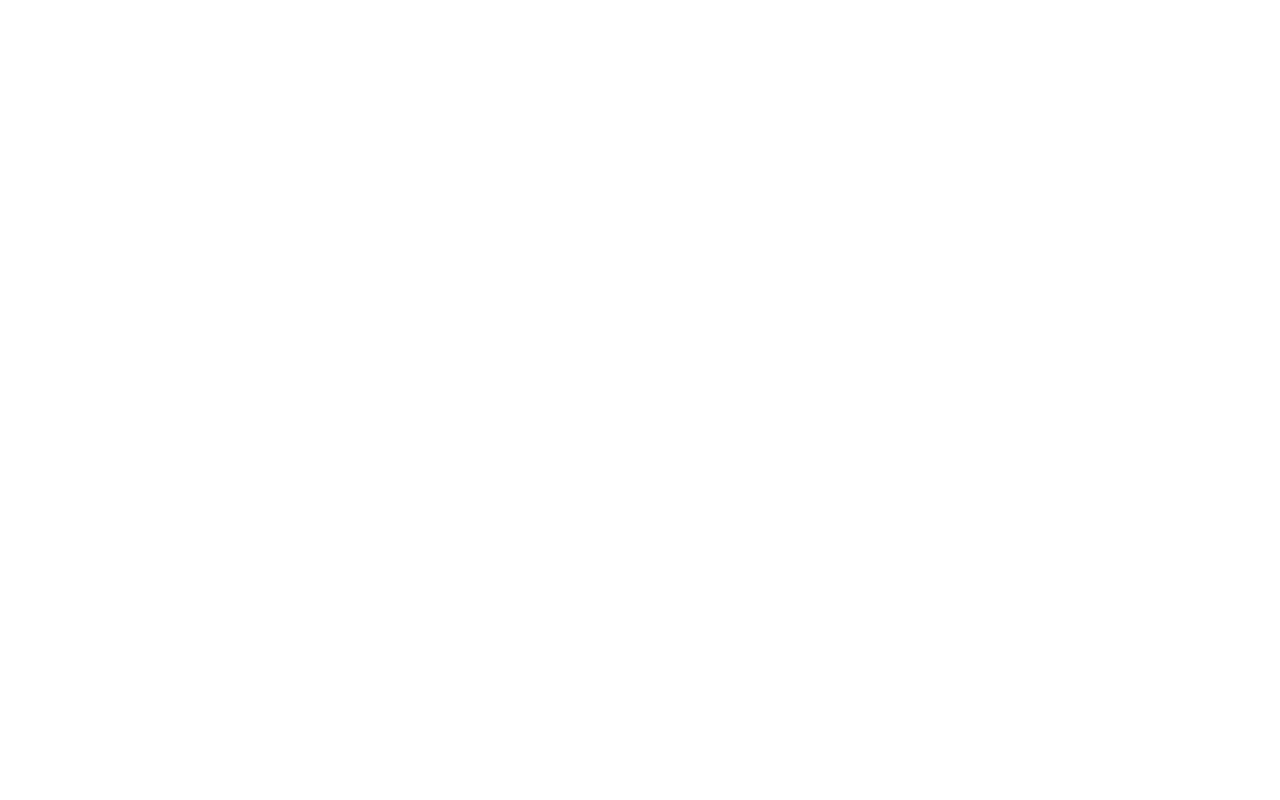
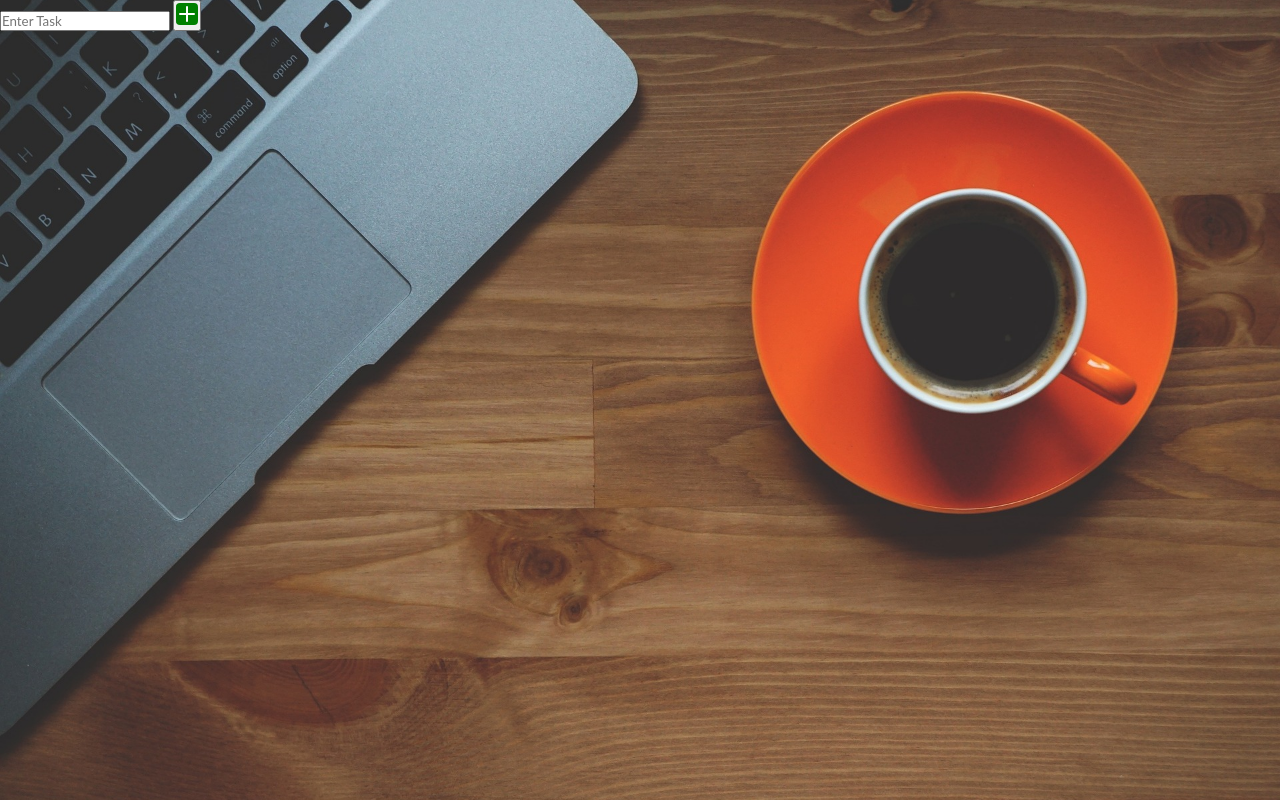
Before and after one commit to AbasBashir/ToDoList-App, a plain HTML site: page index.html in a window 1280 px wide. Drawn offline with Linux system fonts and the light colour scheme.

Commit message:
Established a core markup structure + created a style base

```diff
--- a/index.html
+++ b/index.html
@@ -11,6 +11,22 @@
 </head>
 <body>
 
+    <div class="container">
+
+        <div id="add-task-container">
+
+            <input type="text" placeholder="Enter Task" id="input-task">
+
+            <button id="add-task">
+                <img src="images/addBtn.svg" alt="add button">
+            </button>
+        </div>
+
+        <div id="task-container">
+
+
+        </div>
+    </div>
 
 
     <script src="app.js"></script>
--- a/style.css
+++ b/style.css
@@ -8,3 +8,12 @@
 html{
     font-size: 62.5%;
 }
+
+body{
+    position: relative;
+    background: url(images/office.jpg);
+    background-size: cover;
+    background-position: center;
+    background-repeat: no-repeat;
+    height: 100vh;
+}
```
Also changed, not shown: images/addBtn.svg (added), images/office.jpg (added).
